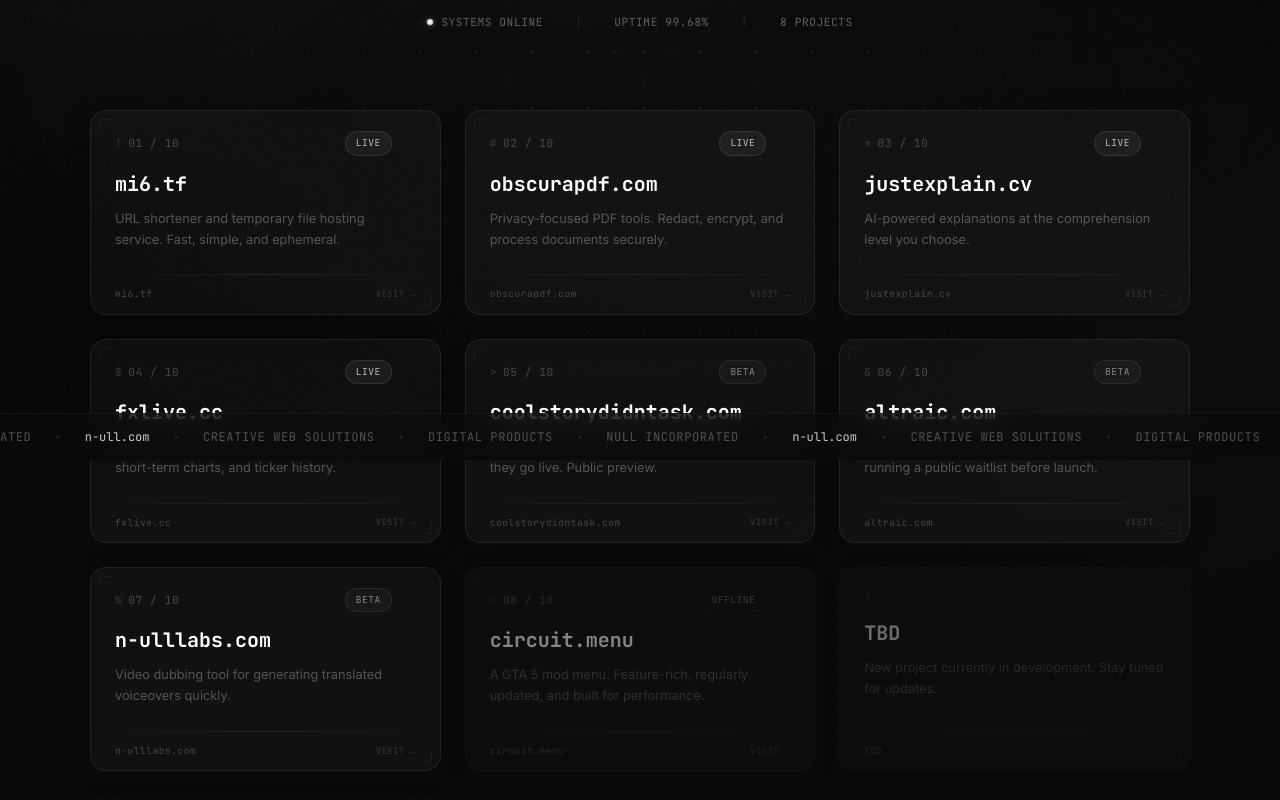
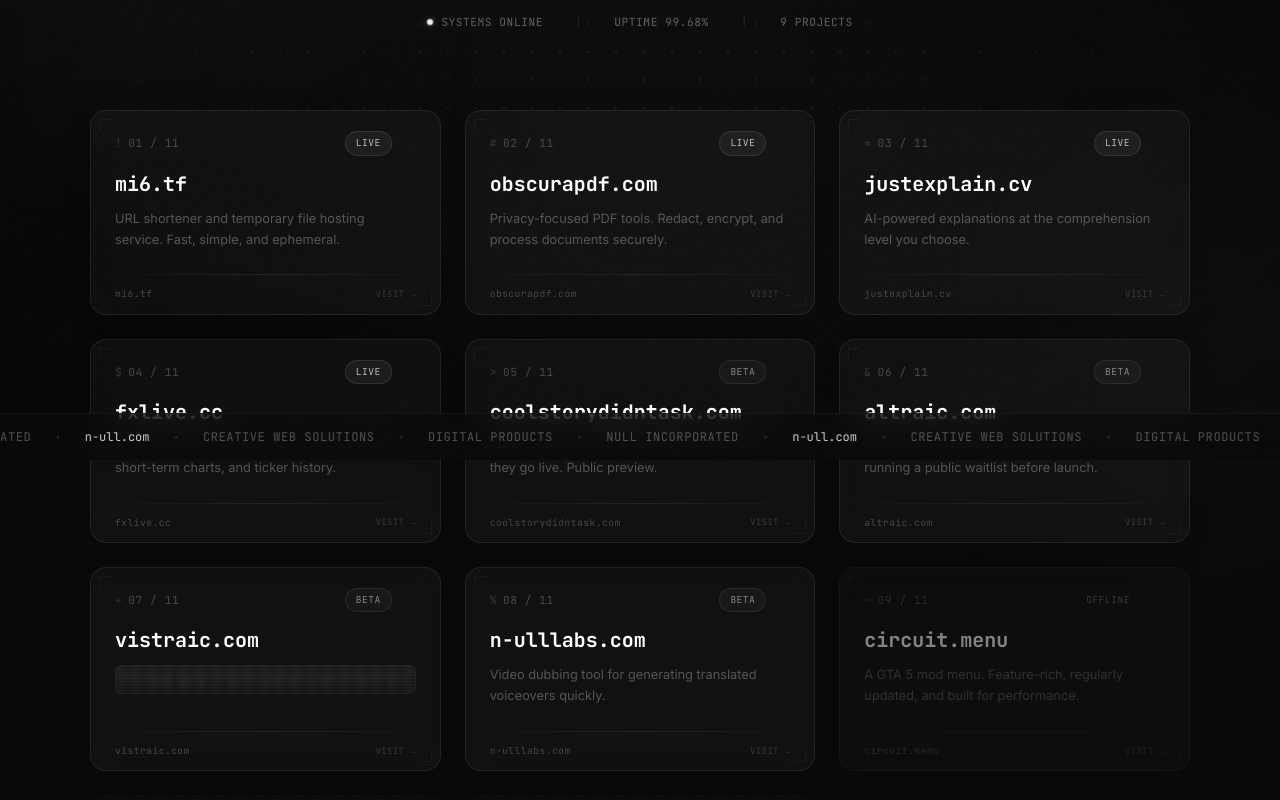
Before and after one commit to Null-dk/Null.com, a React (Vite) app: page / in a window 1280 px wide. Shown: the part 340-1140 px from the top of the page. Built offline with nearby package versions, Linux system fonts and the light colour scheme.

Commit message:
Add vistraic beta domain (#9)

```diff
--- a/src/App.jsx
+++ b/src/App.jsx
@@ -27,6 +27,14 @@
     url: 'https://altraic.com',
     tag: 'Beta',
     icon: '&',
+  },
+  {
+    name: 'vistraic.com',
+    url: 'https://vistraic.com',
+    description: 'Private beta. Public details are intentionally hidden until launch.',
+    tag: 'Beta',
+    icon: '+',
+    hideDescription: true,
   },
   {
     name: 'mi6.tf',
@@ -75,7 +83,7 @@
 
   const domains = domainMetadata.map((domain) => ({
     ...domain,
-    description: copy.domains[domain.name] ?? defaultCopy.domains[domain.name],
+    description: domain.description ?? copy.domains[domain.name] ?? defaultCopy.domains[domain.name],
   }))
 
   const placeholders = [
@@ -154,6 +162,7 @@
                 name={domain.name}
                 url={domain.url}
                 description={domain.description}
+                hideDescription={domain.hideDescription}
                 tag={domain.tag}
                 icon={domain.icon}
                 index={index}
--- a/src/components/DomainCard.jsx
+++ b/src/components/DomainCard.jsx
@@ -31,7 +31,7 @@
   )
 }
 
-function DomainCard({ name, url, description, tag, icon, index, total, isPlaceholder, animationDelay, domainNameRef, copy }) {
+function DomainCard({ name, url, description, hideDescription, tag, icon, index, total, isPlaceholder, animationDelay, domainNameRef, copy }) {
   const cardRef = useRef(null)
 
   const isOffline = tag === 'Offline'
@@ -99,8 +99,16 @@
           {!isPlaceholder && <TerminalCursor />}
         </h2>
         {description && (
-          <p className="domain-explainer text-[0.8rem] text-text-secondary opacity-50 mt-3 leading-relaxed transition-opacity duration-300 line-clamp-2">
-            {description}
+          <p
+            className={`domain-explainer text-[0.8rem] text-text-secondary opacity-50 mt-3 leading-relaxed transition-opacity duration-300 line-clamp-2 ${hideDescription ? 'domain-explainer-censored' : ''}`}
+            aria-label={hideDescription ? 'Description hidden until launch' : undefined}
+            data-text={hideDescription ? description : undefined}
+          >
+            {hideDescription ? (
+              <span className="domain-explainer-censored-text">{description}</span>
+            ) : (
+              description
+            )}
           </p>
         )}
       </div>
--- a/src/i18n.js
+++ b/src/i18n.js
@@ -2,6 +2,7 @@
   'circuit.menu': 'A GTA 5 mod menu. Feature-rich, regularly updated, and built for performance.',
   'coolstorydidntask.com': 'Testing environment for testing projects before they go live. Public preview.',
   'altraic.com': 'Early-access landing page for Altraic, currently running a public waitlist before launch.',
+  'vistraic.com': 'Private beta project. Public details are intentionally hidden until launch.',
   'mi6.tf': 'URL shortener and temporary file hosting service. Fast, simple, and ephemeral.',
   'obscurapdf.com': 'Privacy-focused PDF tools. Redact, encrypt, and process documents securely.',
   'justexplain.cv': 'AI-powered explanations at the comprehension level you choose.',
--- a/src/index.css
+++ b/src/index.css
@@ -117,6 +117,13 @@
 @keyframes fade-in {
   from { opacity: 0; }
   to { opacity: 1; }
+}
+
+@keyframes censored-scan {
+  0%, 18% { transform: translateX(-110%); opacity: 0; }
+  30% { opacity: 0.65; }
+  55% { transform: translateX(110%); opacity: 0.3; }
+  100% { transform: translateX(110%); opacity: 0; }
 }
 
 /* Corner vignette — pulls focus inward */
@@ -271,6 +278,81 @@
   opacity: 1;
 }
 
+.domain-explainer-censored {
+  position: relative;
+  overflow: hidden;
+  white-space: nowrap;
+  line-clamp: 1;
+  -webkit-line-clamp: 1;
+  padding: 0.18rem 0.45rem;
+  border: 1px solid rgba(255, 255, 255, 0.08);
+  border-radius: 0.35rem;
+  background:
+    linear-gradient(180deg, rgba(255, 255, 255, 0.045), rgba(255, 255, 255, 0.02)),
+    repeating-linear-gradient(
+      90deg,
+      rgba(255, 255, 255, 0.05) 0,
+      rgba(255, 255, 255, 0.05) 8px,
+      rgba(255, 255, 255, 0.015) 8px,
+      rgba(255, 255, 255, 0.015) 16px
+    );
+  box-shadow:
+    inset 0 0 0 1px rgba(255, 255, 255, 0.015),
+    0 0 18px rgba(255, 255, 255, 0.03);
+}
+
+.domain-explainer-censored::before {
+  content: '';
+  position: absolute;
+  inset: 0;
+  background: linear-gradient(90deg, transparent 0%, rgba(255, 255, 255, 0.14) 50%, transparent 100%);
+  transform: translateX(-100%);
+  animation: censored-scan 3.8s ease-in-out infinite;
+  pointer-events: none;
+}
+
+.domain-explainer-censored::after {
+  content: '';
+  position: absolute;
+  inset: 0;
+  background:
+    linear-gradient(180deg, rgba(255, 255, 255, 0.02), rgba(0, 0, 0, 0.14)),
+    repeating-linear-gradient(
+      180deg,
+      rgba(255, 255, 255, 0.07) 0,
+      rgba(255, 255, 255, 0.07) 1px,
+      transparent 1px,
+      transparent 3px
+    );
+  mix-blend-mode: screen;
+  pointer-events: none;
+}
+
+.domain-explainer-censored-text {
+  display: block;
+  overflow: hidden;
+  text-overflow: clip;
+  white-space: nowrap;
+  color: rgba(255, 255, 255, 0.14);
+  filter: blur(2.8px);
+  letter-spacing: 0.08em;
+  text-shadow:
+    0 0 8px rgba(255, 255, 255, 0.18),
+    0 0 18px rgba(255, 255, 255, 0.05);
+  user-select: none;
+}
+
+.domain-card:hover .domain-explainer-censored {
+  border-color: rgba(255, 255, 255, 0.12);
+  box-shadow:
+    inset 0 0 0 1px rgba(255, 255, 255, 0.02),
+    0 0 24px rgba(255, 255, 255, 0.05);
+}
+
+.domain-card:hover .domain-explainer-censored-text {
+  filter: blur(3.4px);
+}
+
 .domain-card:hover .card-index {
   opacity: 0.6;
 }
```
